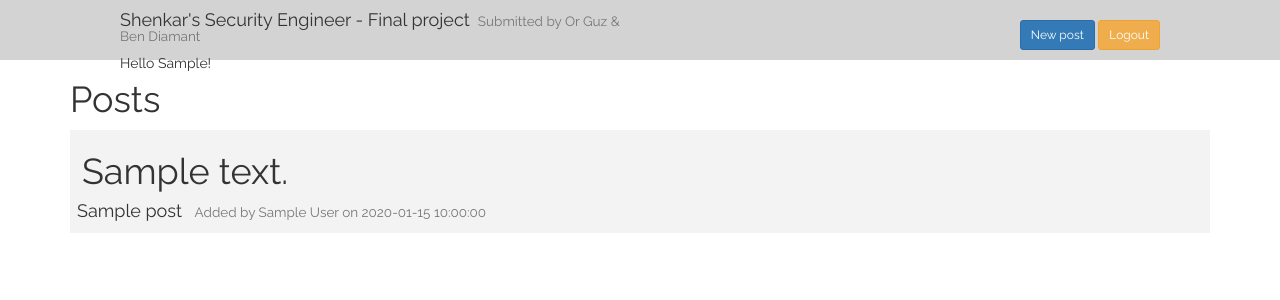
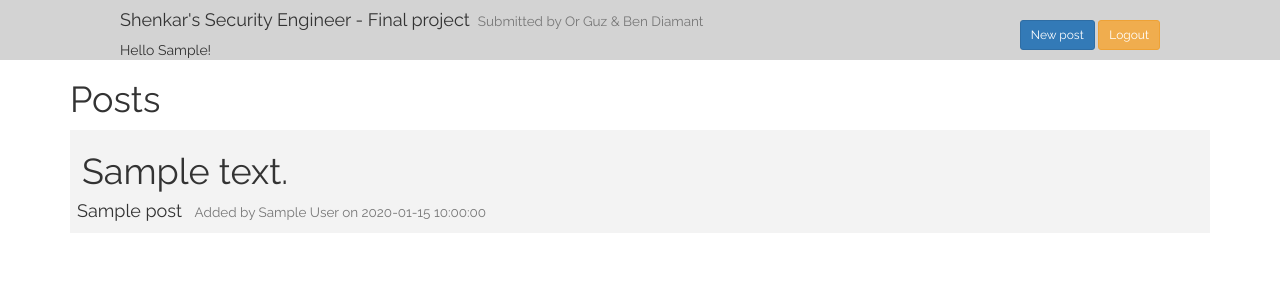
Before and after one commit to bend0303/ShenkarSecurity, a CodeIgniter app: template application/views/auth/index.php in a window 1280 px wide. Shown: the top 300 px of the page. Run offline with CodeIgniter, Linux system fonts and the light colour scheme; the template is opened without the code that fills it: most values are stand-ins (such as "Sample title", 1, 10 or a date in 2020); data that the repository does not hold is empty; some libraries are stand-ins or nearby versions.

Commit message:
Some modifications

```diff
--- a/application/views/auth/create_user.php
+++ b/application/views/auth/create_user.php
@@ -24,7 +24,7 @@
 <div style="background-color: rgb(240, 240, 240);margin-top: 100px;" class="container">
     <h1><?php echo lang('create_user_heading'); ?></h1>
     <p><?php echo lang('create_user_subheading'); ?></p>
-    <div id="infoMessage"><?php echo $message;?></div>
+    <div style="color: darkgreen" id="infoMessage"><?php echo $message;?></div>
 
     <?php echo form_open("auth/create_user"); ?>
     <div class="form-group">
--- a/application/views/auth/index.php
+++ b/application/views/auth/index.php
@@ -16,13 +16,13 @@
 <div style="position: fixed; top:0; width: 100%; height: 60px; background-color: lightgray;">
 
     <div class="row">
-        <div class="col-lg-6">
+        <div class="col-lg-8">
             <div style="text-align: left; margin-left: 120px; ">
                 <H4>Shenkar's Security Engineer - Final project<small style="margin-left:8px;">Submitted by Or Guz & Ben Diamant</small></H4>
                 Hello <?php echo ucwords($currentuser['username']);?>!
             </div>
         </div>
-        <div class="col-lg-6">
+        <div class="col-lg-4">
             <div style="text-align: right; margin-right: 120px; margin-top:20px;">
                 <!-- Button trigger modal -->
                 <button class="btn btn-primary btn-sm" data-toggle="modal" data-target="#myModal">
--- a/static/js/ShenkarPosts.js
+++ b/static/js/ShenkarPosts.js
@@ -8,7 +8,7 @@ $(document).ready(function(){
         content = $('#postContent').val();
         uid = $('#uid').val();
         $.post(
-            "http://localhost/index.php/posts/insert_post",
+            "http://10.0.180.159/index.php/posts/insert_post",
             {
                 subject: subject,
                 content: content,
```
